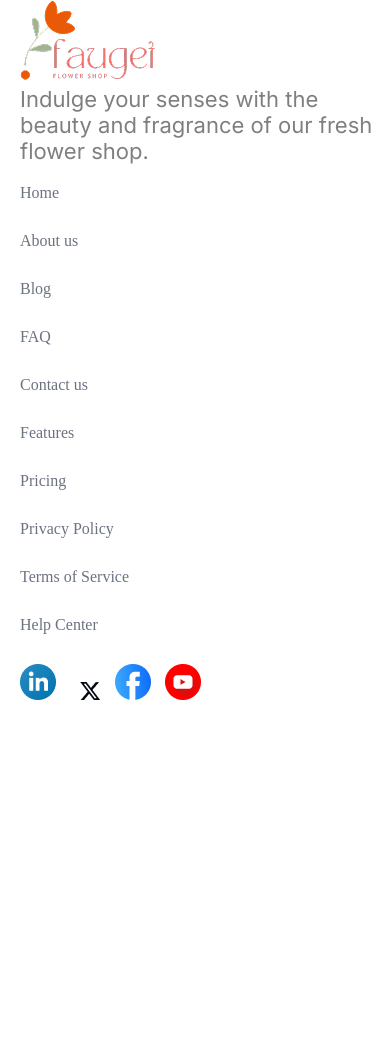
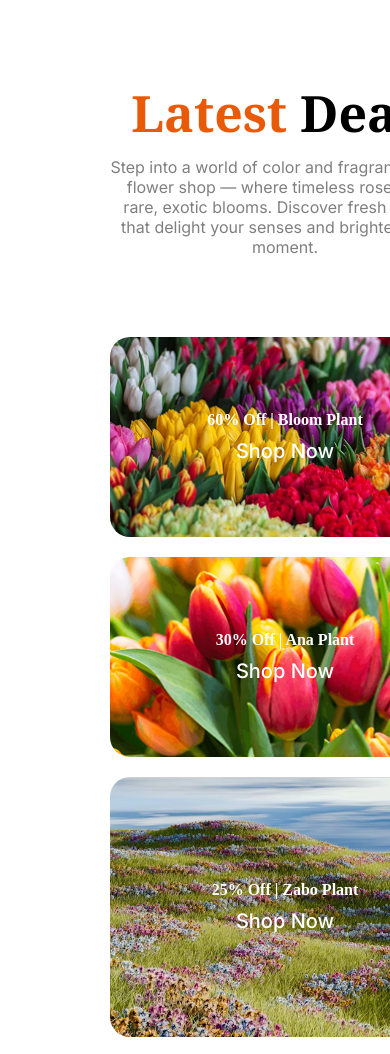
Before and after one commit to naimul95/assignment-2, a plain HTML site: page index.html in a window 390 px wide. Shown: the part 4330-5384 px from the top of the page. Before the commit the page ends 5049 px from the top, so only its background shows below. Drawn offline with Linux system fonts and the light colour scheme.

Commit message:
deals-section with responsive

```diff
--- a/index.html
+++ b/index.html
@@ -132,6 +132,23 @@
      </section>
      <!-- end -->
 
+     <!-- latest-deals -->
+       <section class="deals-section">
+  <h2 class="noto-serif "><span class="primary-span">Latest</span> Deals</h2>
+  <p class="inter">
+    Step into a world of color and fragrance at our flower shop — where timeless roses meet rare, exotic blooms. Discover fresh flowers that delight your senses and brighten every moment.
+  </p>
+
+  <div class="deals-grid">
+    <div class="deal-box img-1 bloom">60% Off | Bloom Plant <span class="inter">Shop Now</span></div>
+    <div class="deal-box img-2 ana">30% Off | Ana Plant <span class="inter">Shop Now</span></div>
+    <div class="deal-box large img-3 zabo">25% Off | Zabo Plant <span class="inter">Shop Now</span></div>
+  </div>
+</div>
+</section>
+ <!-- end -->
+
+
 
     </main>
     <!-- footer -->
--- a/styles/style.css
+++ b/styles/style.css
@@ -175,6 +175,83 @@
 }
 /* end */
 
+/*latest-deals-section  */
+
+ .deals-section {
+    text-align: center;
+    padding: 50px 20px;
+    margin-top: -260px;}
+
+    .deals-section h2 {
+    font-size: 50px;
+    font-weight: bold;
+    margin-bottom: 10px;}
+
+
+  .deals-section p {
+    max-width: 600px;
+    margin: 0 auto 40px;
+    color: rgba(0, 0, 0, 0.5); }
+
+  /* img-part */
+
+  .bloom{background: linear-gradient(0deg, rgba(0, 0, 0, 0.40) 0%, rgba(0, 0, 0, 0.40) 100%), url('deal-bloom.png') lightgray 100% / cover no-repeat;}
+
+  .ana{ background: linear-gradient(0deg, rgba(0, 0, 0, 0.40) 0%, rgba(0, 0, 0, 0.40) 100%), url('deal-ana.png') lightgray 100% / cover no-repeat;}
+
+  .zabo{ background: linear-gradient(0deg, rgba(0, 0, 0, 0.90) 0%, rgba(0, 0, 0, 0.90) 100%), url('dea-zabo.png') lightgray 0px -78.437px / 115.538% 137.075% no-repeat; }
+
+  .img-1{background-image: url(../assets/deal-bloom.png);}
+
+  .img-2{ background-image: url(../assets/deal-ana.png);}
+
+  .img-3{ background-image: url(../assets/deal-zabo.png);}
+
+
+  .deals-grid {
+    display: grid;
+    grid-template-columns: 1fr 2fr;
+    grid-template-rows: repeat(2, auto);
+    gap: 20px;
+    max-width: 1000px;
+    margin: 80px auto;}
+
+  .deal-box {
+    color: white;
+    padding: 30px;
+    border-radius: 20px;
+    text-align: center;
+    font-weight: bold;
+    display: flex;
+    flex-direction: column;
+    justify-content: center;}
+
+  .deal-box span {
+    margin-top: 10px;
+    font-weight:500;
+    font-size: 20px;}
+
+
+
+  .deals-grid .deal-box:nth-child(1) {
+    grid-column: 1;
+    grid-row: 1;}
+
+  .deals-grid .deal-box:nth-child(2) {
+    grid-column: 1;
+    grid-row: 2;}
+
+  .deals-grid .deal-box.large {
+    grid-column: 2;
+    grid-row: 1 / span 2;
+    min-height: 260px;}
+/* end */
+
+
+
+
+
+
 
 /* footer */
 
@@ -273,6 +350,38 @@ footer,a{
 
    /* end */
 
+   /* deals */
+   .deals-section{ margin-top: 80px;
+                    position: relative;
+                    left: 90px;}
+
+       .deals-grid {
+    display: flex;
+    flex-direction: column;
+    gap: 20px;
+  }
+
+  .deal-box {
+    width: 100%;
+    height: 200px;
+  }
+
+  .deal-box.large {
+    height: 200px;}
+
+    .img-1{ background-repeat: no-repeat;
+               background-size: cover;
+              background-position: center;}
+
+    .img-2{ background-repeat: no-repeat;
+               background-size: cover;
+              background-position: center;}
+
+   .img-3{background-repeat: no-repeat;
+           background-size: cover;
+          background-position: center;}
+  /* end */
+
 
 
       /* footer */
```
